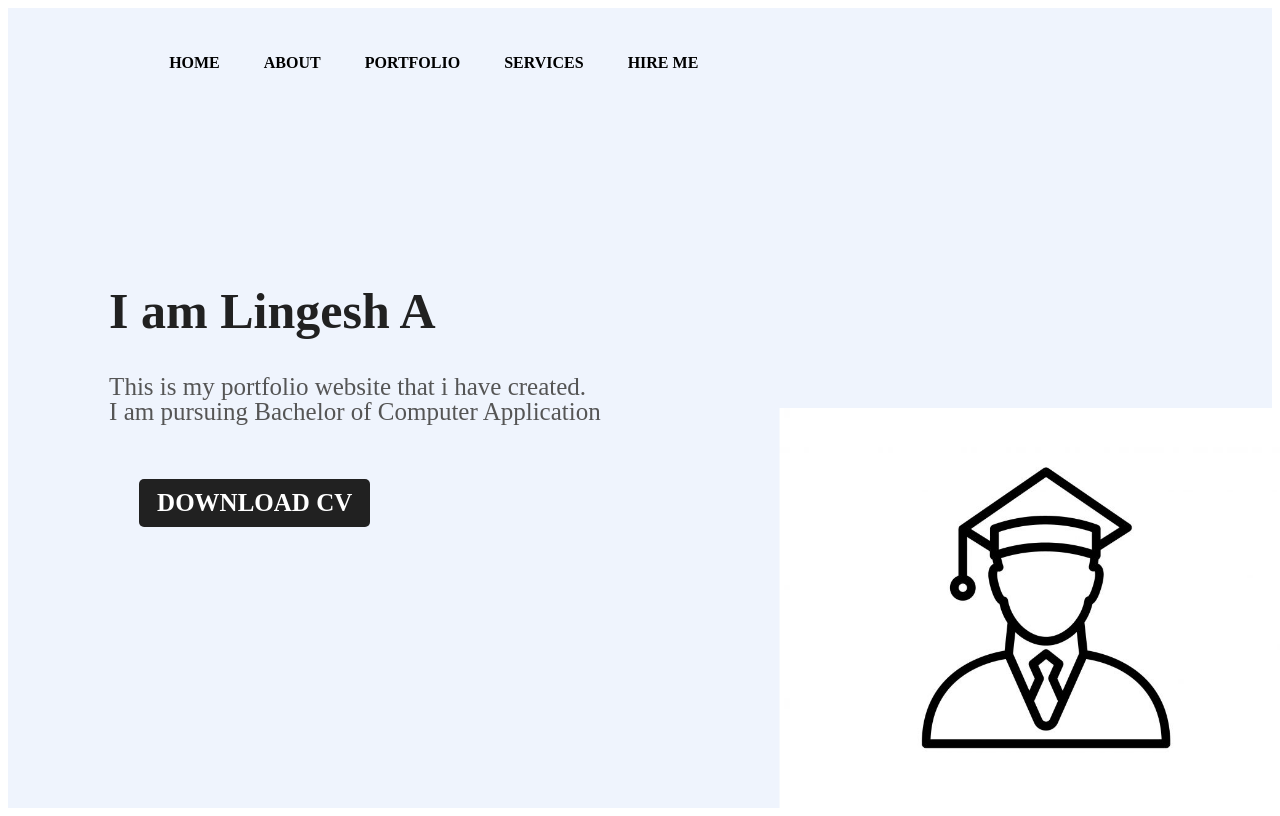
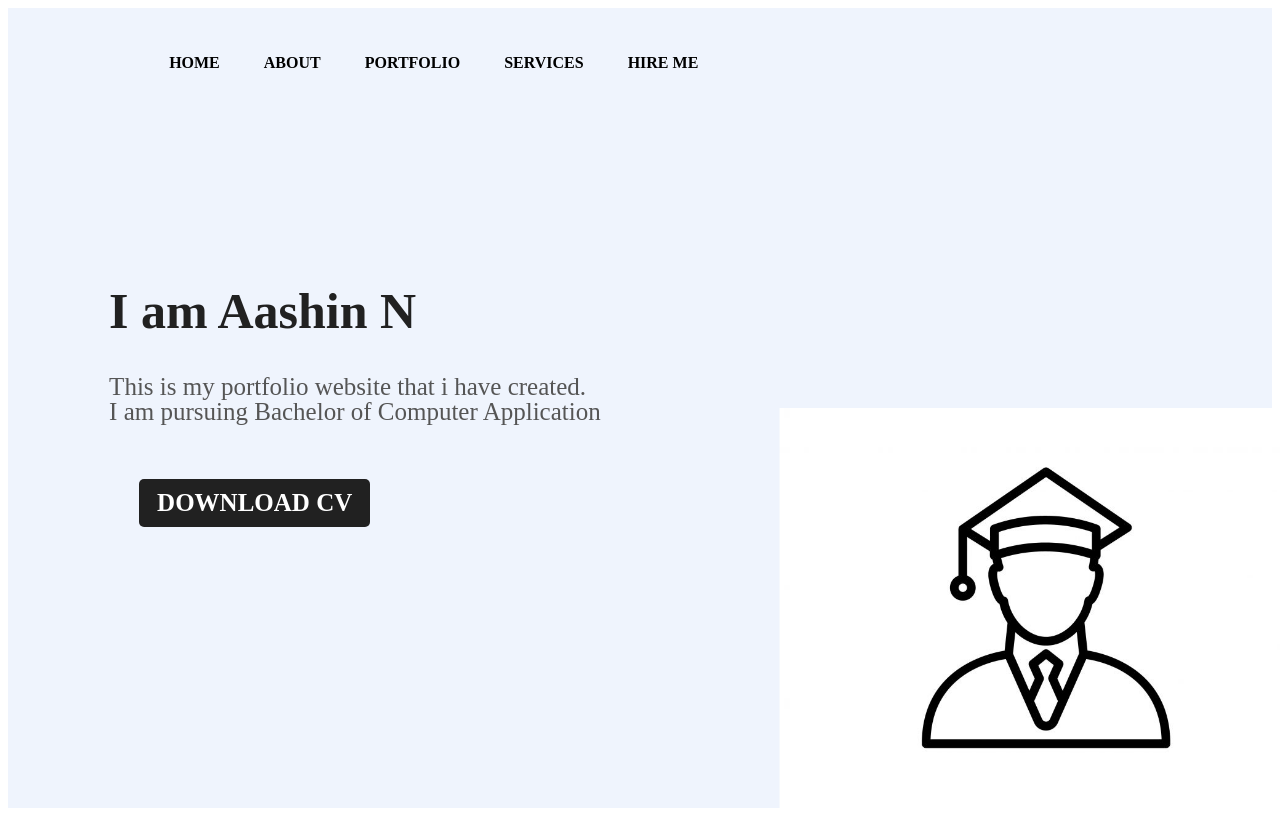
Before and after one commit to aashaphilia/professional-profile-7AC6264700094799D73484E1379CAF8B, a plain HTML site: page index.html in a window 1280 px wide. Shown: the top 816 px of the page. Drawn offline with Linux system fonts and the light colour scheme.

Commit message:
Update index.html

```diff
--- a/index.html
+++ b/index.html
@@ -23,7 +23,7 @@
      </ul>
        </nav>
    <div class="detel">
-     <h1>I am Lingesh <span>A</span> </h1>
+     <h1>I am Aashin <span>N</span> </h1>
      <p>This is my portfolio website that i have created.
        <br> I am pursuing Bachelor of Computer Application
          </p>
```
